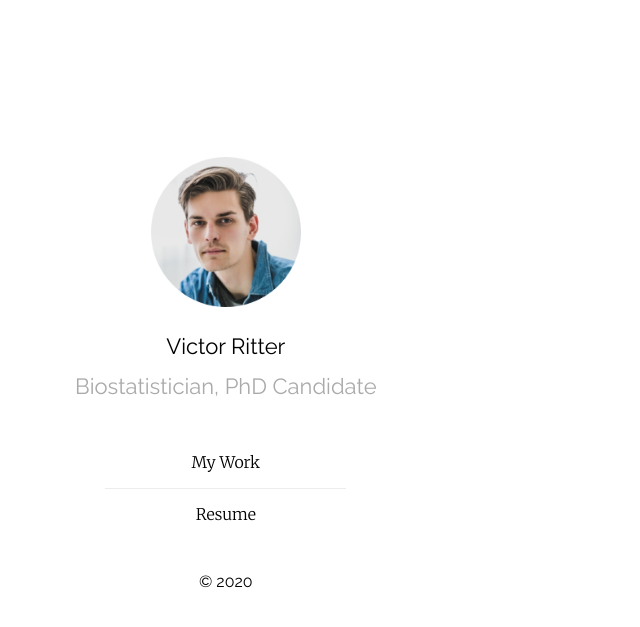
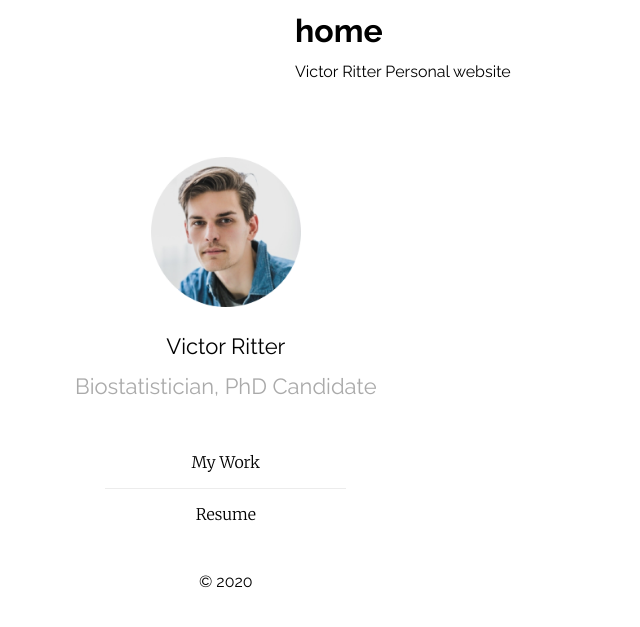
Before and after one commit to vsritter/vsritter.github.io, a Jekyll site: the page built from index.md, in a window 1280 px wide. Shown: the top 627 px of the page, without its empty margins (0-640 px from the left). Built offline with Jekyll 4.4.1, drawn with Linux system fonts in a browser that asks for light colours.

Commit message:
yet more editing

```diff
--- a/_config.yml
+++ b/_config.yml
@@ -56,6 +56,6 @@ plainwhite:
 # Build settings
 theme: plainwhite
 
-plugins:
-  - jekyll-seo-tag
+#plugins:
+#  - jekyll-seo-tag
 #  - jekyll-feed
--- a/index.md
+++ b/index.md
@@ -1,3 +1,6 @@
 ---
 layout: home
+title: home
 ---
+
+Victor Ritter Personal website
```
